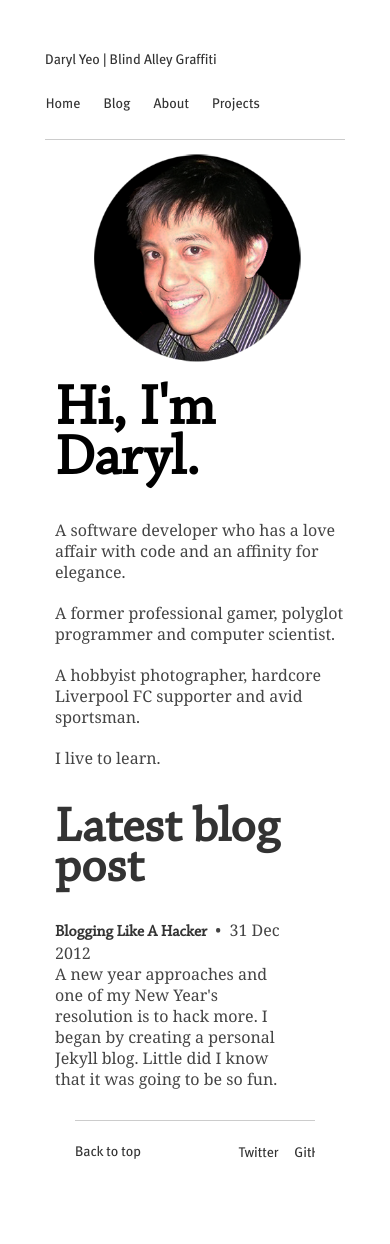
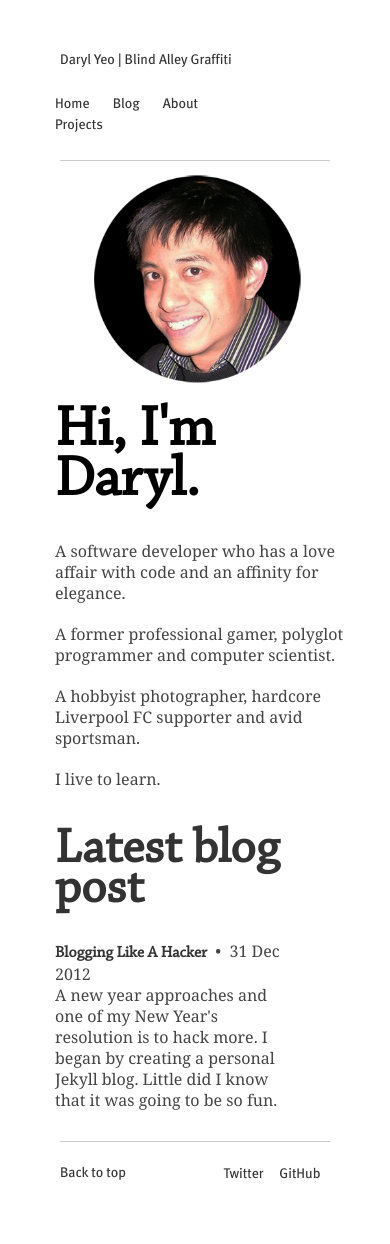
Before and after one commit to aacyun/jianxioy.github.com, a Jekyll site: the page built from index.html, in a window 390 px wide. Built offline with Jekyll 4.4.1, drawn with Linux system fonts in a browser that asks for light colours; Markdown is read by kramdown in place of the engine named in the settings; before the commit the page ends 1223 px from its top, so only the background shows below that.

Commit message:
Testing phone.

```diff
--- a/static/css/layout.css
+++ b/static/css/layout.css
@@ -227,11 +227,13 @@ a:hover {
 
 	/* Mobile Portrait Size to Mobile Landscape Size (devices and browsers) */
 	@media only screen and (max-width: 479px) {
+		#nav, .footer {
+			width: 90%;
+		}
 		#logo-primary,
 		#nav-primary,
 		#avatar,
 		#latest,
-		.footer,
 		.back-to-top,
 		.offsite-links {
 			width: 80%;
```
